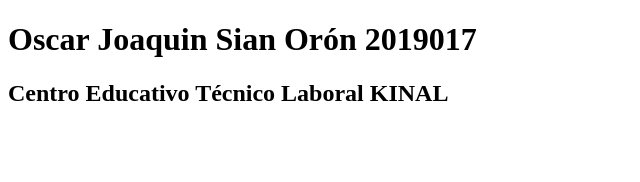
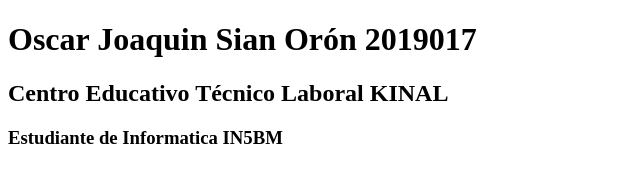
Before and after one commit to joaquinsian/IN5BM, a plain HTML site: page index.html in a window 1280 px wide. Shown: the whole page, without its empty margins (0-640 px from the left). Drawn offline with Linux system fonts and the light colour scheme.

Commit message:
se agrego informacion de carrera

```diff
--- a/index.html
+++ b/index.html
@@ -8,5 +8,7 @@
 <body>
     <h1>Oscar Joaquin Sian Orón 2019017</h1>
     <h2>Centro Educativo Técnico Laboral KINAL</h2>
+    <h3>Estudiante de Informatica IN5BM</h3>
+
 </body>
 </html>
```
